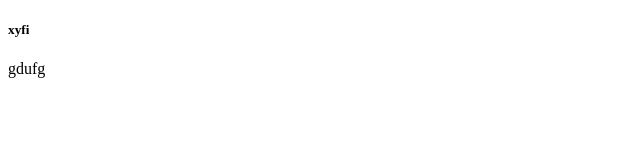
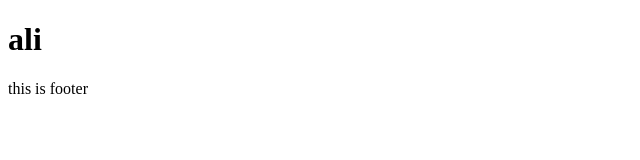
Before and after one commit to Abolfazl78yazdan/abolfazl, a plain HTML site: page index.html in a window 1280 px wide. Shown: the whole page, without its empty margins (0-640 px from the left). Drawn offline with Linux system fonts and the light colour scheme.

Commit message:
craete footer

```diff
--- a/index.html
+++ b/index.html
@@ -7,7 +7,7 @@
 
 </head>
 <body>
-    <h5>xyfi</h5>
-    <p>gdufg</p>
+   <h1>ali</h1>
+   <footer>this is footer</footer>
 </body>
 </html>
```
